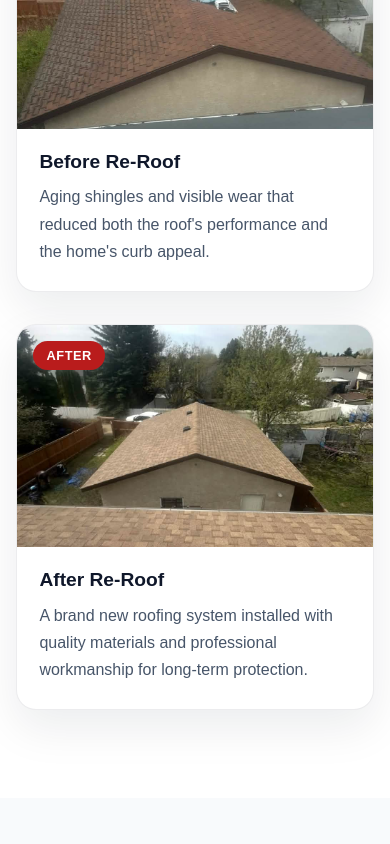
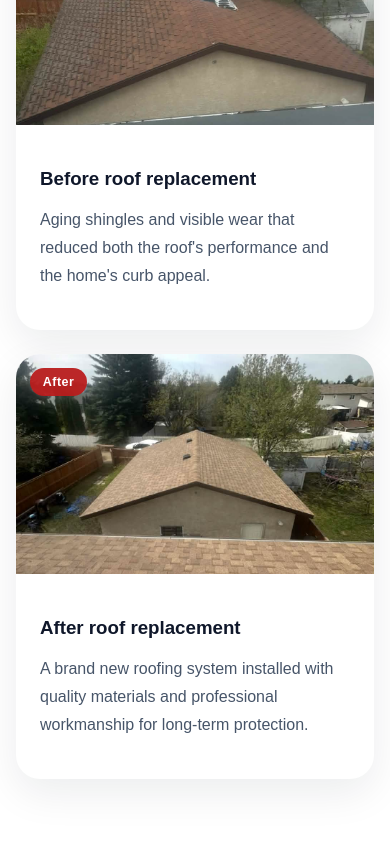
Before and after one commit to Mjcs99/roofing-business-site, a React (Vite) app in the folder CrombieAndSonsRoofing/: page / in a window 390 px wide. Shown: the part 7300-8144 px from the top of the page. Built offline with nearby package versions, Linux system fonts and the light colour scheme.

Commit message:
Refactored before and after section to utilize reusable components

```diff
--- a/CrombieAndSonsRoofing/src/components/layout/ContentCards.module.css
+++ b/CrombieAndSonsRoofing/src/components/layout/ContentCards.module.css
@@ -69,3 +69,42 @@ ul {
     height: 220px;
   }
 }
+
+/* For Before and After content cards */
+
+:global(.before-after-cards).grid .card,
+:global(.before-after-cards) .card {
+  position: relative;
+}
+
+:global(.before-after-cards).grid .card:nth-child(1)::before,
+:global(.before-after-cards) .card:nth-child(1)::before {
+  content: "Before";
+  position: absolute;
+  top: 14px;
+  left: 14px;
+  z-index: 2;
+  padding: 0.45rem 0.8rem;
+  border-radius: 999px;
+  background: rgba(15, 23, 42, 0.92);
+  color: white;
+  font-size: 0.78rem;
+  font-weight: 700;
+  letter-spacing: 0.04em;
+}
+
+:global(.before-after-cards).grid .card:nth-child(2)::before,
+:global(.before-after-cards) .card:nth-child(2)::before {
+  content: "After";
+  position: absolute;
+  top: 14px;
+  left: 14px;
+  z-index: 2;
+  padding: 0.45rem 0.8rem;
+  border-radius: 999px;
+  background: rgba(185, 28, 28, 0.94);
+  color: white;
+  font-size: 0.78rem;
+  font-weight: 700;
+  letter-spacing: 0.04em;
+}
--- a/CrombieAndSonsRoofing/src/components/layout/ContentCards.tsx
+++ b/CrombieAndSonsRoofing/src/components/layout/ContentCards.tsx
@@ -11,13 +11,14 @@ type CardItem = {
 
 type Props = {
   items: CardItem[];
+  className?: string;
   elevated?: boolean;
   style?: React.CSSProperties;
 };
 
-export default function ContentCards({ items, elevated = false, style }: Props) {
+export default function ContentCards({ items, className, elevated = false, style }: Props) {
   return (
-    <div className={styles.grid} style={style}>
+    <div className={`${styles.grid} ${className ?? ""}`} style={style}>
       {items.map((item, index) => (
         <article key={index} className={`${styles.card} ${item.featured ? styles.featured : ""} ${elevated ? styles.elevated : ""}`}>
           {item.image && (
--- a/CrombieAndSonsRoofing/src/data/HomePageData.tsx
+++ b/CrombieAndSonsRoofing/src/data/HomePageData.tsx
@@ -72,3 +72,11 @@ export const steepRoofContentCards = [
   {featured: true, title: "Careful installation on difficult roof sections", image: carefulInstallation},
   {featured: true, title: "Clean, precise workmanship on challenging projects", image: steepRoofTwo}
 ]
+
+import beforeRoof from "../assets/before-roof-repair.jpg";
+import afterRoof from "../assets/after-roof-repair.jpg";
+
+export const beforeAfterContentCards = [
+  {title: "Before roof replacement", description: "Aging shingles and visible wear that reduced both the roof's performance and the home's curb appeal.", image: beforeRoof},
+  {title: "After roof replacement", description: "A brand new roofing system installed with quality materials and professional workmanship for long-term protection.", image: afterRoof}
+];
--- a/CrombieAndSonsRoofing/src/pages/HomePage.css
+++ b/CrombieAndSonsRoofing/src/pages/HomePage.css
@@ -283,88 +283,6 @@ a {
   border-color: rgba(255, 255, 255, 0.3);
 }
 
-
-.before-after {
-  background: #ffffff;
-}
-
-.before-after-header {
-  margin-bottom: 3rem;
-  text-align: center;
-}
-
-.before-after-grid {
-  display: grid;
-  grid-template-columns: repeat(2, minmax(0, 1fr));
-  gap: 2rem;
-}
-
-.before-after-card {
-  background: #ffffff;
-  border: 1px solid rgba(15, 23, 42, 0.08);
-  border-radius: 20px;
-  overflow: hidden;
-  box-shadow: 0 18px 45px rgba(15, 23, 42, 0.08);
-  transition: transform 0.25s ease, box-shadow 0.25s ease;
-}
-
-.before-after-card:hover {
-  transform: translateY(-4px);
-  box-shadow: 0 22px 55px rgba(15, 23, 42, 0.12);
-}
-
-.before-after-image-wrap {
-  position: relative;
-  aspect-ratio: 16 / 10;
-  overflow: hidden;
-  background: #e5e7eb;
-}
-
-.before-after-image {
-  width: 100%;
-  height: 100%;
-  object-fit: cover;
-  display: block;
-}
-
-.before-after-badge {
-  position: absolute;
-  top: 1rem;
-  left: 1rem;
-  padding: 0.45rem 0.85rem;
-  border-radius: 999px;
-  font-size: 0.8rem;
-  font-weight: 700;
-  letter-spacing: 0.04em;
-  text-transform: uppercase;
-  color: #fff;
-  z-index: 2;
-}
-
-.before-badge {
-  background: rgba(15, 23, 42, 0.82);
-}
-
-.after-badge {
-  background: #b91c1c;
-}
-
-.before-after-body {
-  padding: 1.4rem 1.4rem 1.6rem;
-}
-
-.before-after-body h3 {
-  margin: 0 0 0.65rem;
-  font-size: 1.2rem;
-  color: #0f172a;
-}
-
-.before-after-body p {
-  margin: 0;
-  color: #475569;
-  line-height: 1.7;
-}
-
 @media (max-width: 900px) {
   .before-after-grid {
     grid-template-columns: 1fr;
@@ -419,69 +337,6 @@ a {
 
   .cta-box {
     padding: 2rem;
-  }
-}
-
-.steep-roofs {
-  background: #f8fafc;
-}
-
-.steep-roofs-grid {
-  display: grid;
-  grid-template-columns: 1fr 1fr;
-  gap: 4rem;
-  align-items: center;
-}
-
-.steep-roofs-images {
-  display: grid;
-  grid-template-columns: repeat(2, 1fr);
-  gap: 1.5rem;
-}
-
-.steep-roof-img {
-  width: 100%;
-  height: 420px;
-  object-fit: cover;
-  border-radius: 14px;
-  box-shadow: 0 12px 30px rgba(0,0,0,0.08);
-}
-
-.steep-roofs-text {
-  margin-bottom: 3rem;
-}
-
-.steep-roofs-text h2 {
-  margin-bottom: 1rem;
-}
-
-.steep-roofs-text p {
-  margin-bottom: 1.5rem;
-  color: #475569;
-}
-
-.steep-roof-list {
-  list-style: none;
-  padding: 0;
-}
-
-.steep-roof-list li {
-  margin-bottom: 0.6rem;
-  position: relative;
-  padding-left: 1.4rem;
-}
-
-.steep-roof-list li::before {
-  content: "✔";
-  position: absolute;
-  left: 0;
-  color: #b91c1c;
-  font-weight: bold;
-}
-
-@media (max-width: 900px) {
-  .steep-roofs-grid {
-    grid-template-columns: 1fr;
   }
 }
 
--- a/CrombieAndSonsRoofing/src/pages/HomePage.tsx
+++ b/CrombieAndSonsRoofing/src/pages/HomePage.tsx
@@ -1,8 +1,5 @@
 import ScrollReveal from "../components/animations/ScrollReveal";
 import Footer from "../components/layout/Footer";
-import beforeRoof from "../assets/before-roof-repair.jpg";
-import afterRoof from "../assets/after-roof-repair.jpg";
-
 import "./HomePage.css";
 import { useState } from "react";
 
@@ -12,9 +9,9 @@ import galleryThree from "../assets/homepage_photos/gallery/gallery-3.jpg";
 import galleryFour from "../assets/homepage_photos/gallery/gallery-4.jpg";
 import galleryFive from "../assets/homepage_photos/gallery/gallery-5.jpg";
 import gallerySix from "../assets/homepage_photos/gallery/gallery-6.png";
+import { beforeAfterContentCards, homeContentCards, homeHero, safetyHero, steepRoofContentCards } from "../data/HomePageData";
+import ContentCards from "../components/layout/ContentCards";
 import PageHero from "../components/layout/PageHero";
-import { homeContentCards, homeHero, safetyHero, steepRoofContentCards } from "../data/HomePageData";
-import ContentCards from "../components/layout/ContentCards";
 
 export default function HomePage() {
     const galleryImages = [
@@ -137,7 +134,7 @@ export default function HomePage() {
         </div>
       </section>
 
-      <section className="steep-roofs section">
+      <section className="section">
         <div className="container">
 
             <ScrollReveal y={30}>
@@ -150,7 +147,6 @@ export default function HomePage() {
                 on high-slope roofing systems while maintaining quality and
                 attention to detail.
               </p>
-
             </div>
             <ContentCards items={steepRoofContentCards} elevated style={{ "--columns": 4, "--padding": 0, "--alignment": "center"} as React.CSSProperties}/>
             </ScrollReveal>
@@ -197,10 +193,10 @@ export default function HomePage() {
           </ScrollReveal>
         </div>
       </section>
-      <section className="before-after section">
+      <section className="section">
         <div className="container">
             <ScrollReveal y={30}>
-            <div className="section-header before-after-header">
+            <div className="section-header">
                 <p className="section-label">Recent Project</p>
                 <h2>See the transformation</h2>
                 <p>
@@ -210,50 +206,8 @@ export default function HomePage() {
                 </p>
             </div>
             </ScrollReveal>
+            <ContentCards items={beforeAfterContentCards} className="before-after-cards" style={{"--columns": 2} as React.CSSProperties}/>
 
-            <div className="before-after-grid">
-            <ScrollReveal x={-40} delay={0.05}>
-                <div className="before-after-card">
-                <div className="before-after-image-wrap">
-                    <img
-                    src={beforeRoof}
-                    alt="Worn roof before replacement with aging shingles"
-                    className="before-after-image"
-                    loading="lazy"
-                    />
-                    <span className="before-after-badge before-badge">Before</span>
-                </div>
-                <div className="before-after-body">
-                    <h3>Before Re-Roof</h3>
-                    <p>
-                    Aging shingles and visible wear that reduced both the roof's
-                    performance and the home's curb appeal.
-                    </p>
-                </div>
-                </div>
-            </ScrollReveal>
-
-            <ScrollReveal x={40} delay={0.15}>
-                <div className="before-after-card">
-                <div className="before-after-image-wrap">
-                    <img
-                    src={afterRoof}
-                    alt="Newly installed asphalt shingle roof after replacement"
-                    className="before-after-image"
-                    loading="lazy"
-                    />
-                    <span className="before-after-badge after-badge">After</span>
-                </div>
-                <div className="before-after-body">
-                    <h3>After Re-Roof</h3>
-                    <p>
-                    A brand new roofing system installed with quality materials and
-                    professional workmanship for long-term protection.
-                    </p>
-                </div>
-                </div>
-            </ScrollReveal>
-            </div>
         </div>
       </section>
       <section className="photo-gallery section section-light">
```
